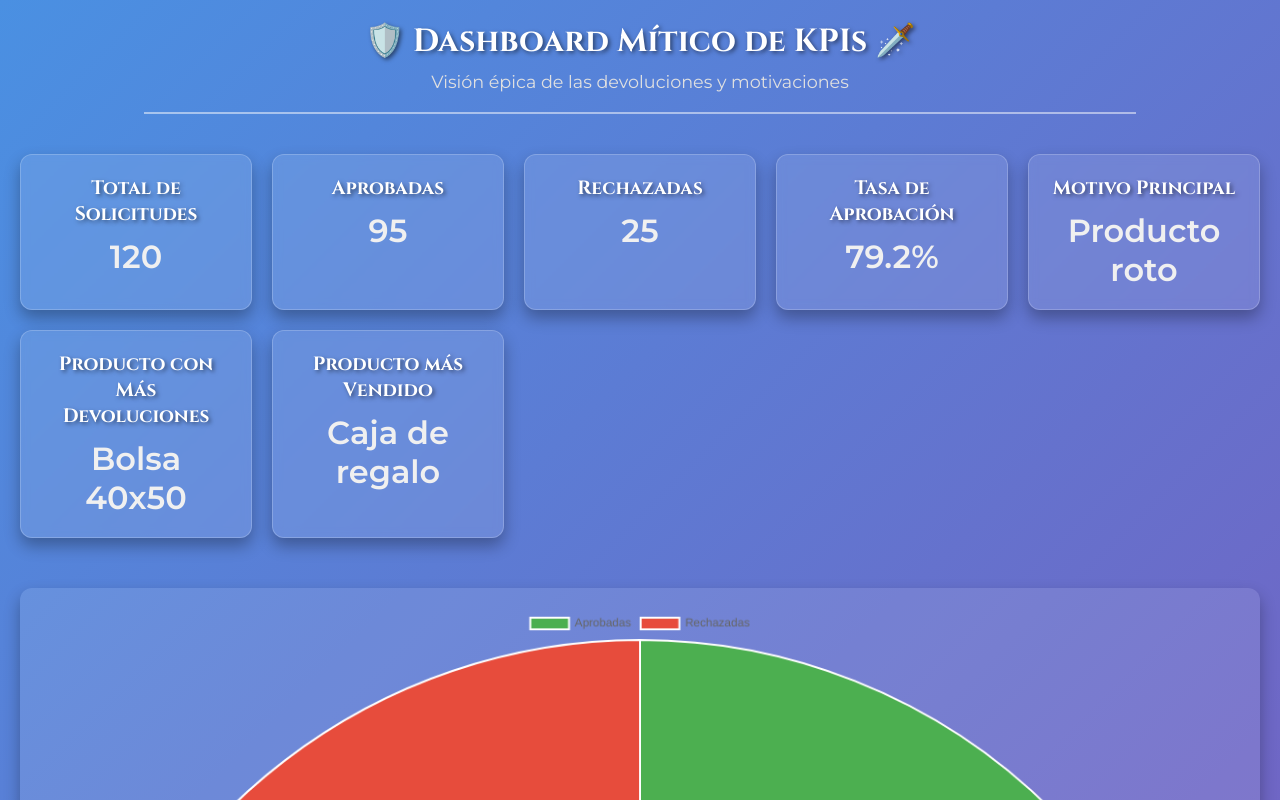
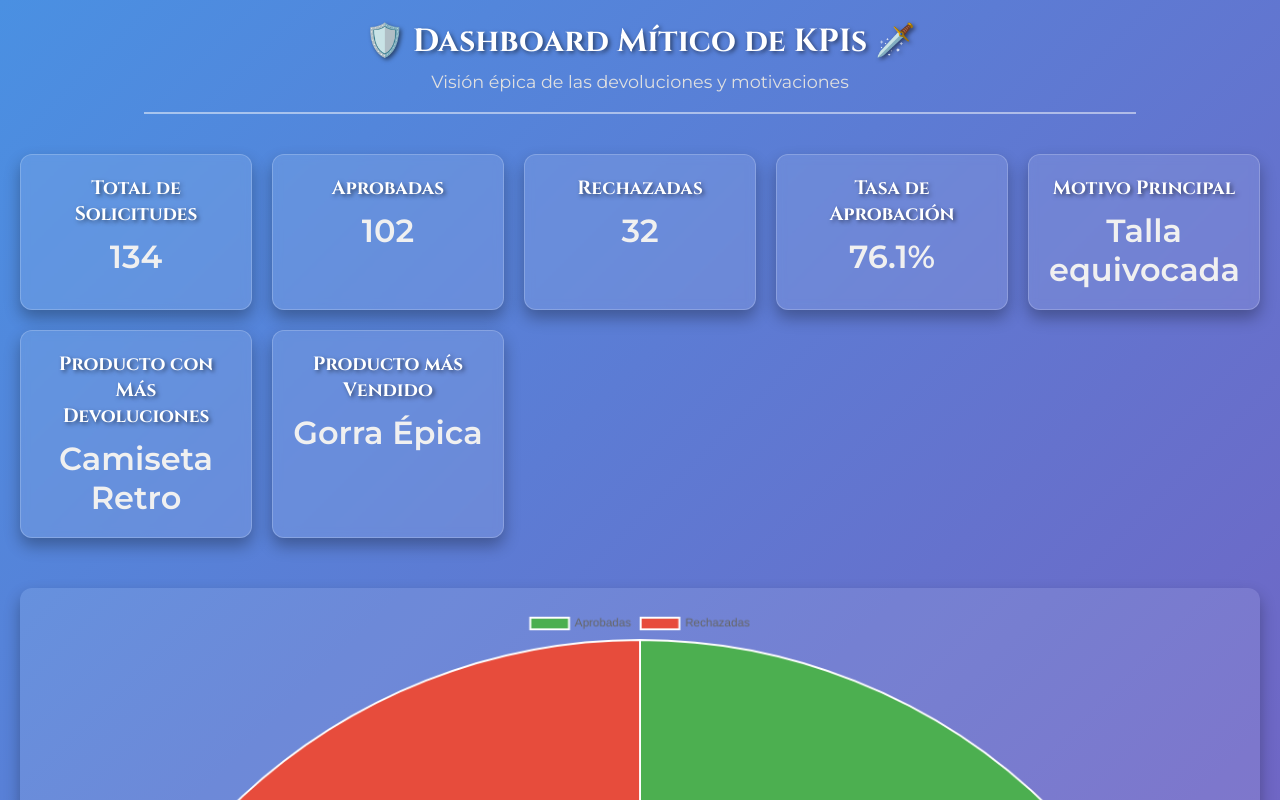
Before and after one commit to tobiasc541/kpi-dashboard, a plain HTML site: page index.html in a window 1280 px wide. Shown: the top 800 px of the page. Drawn offline with nearby package versions, Linux system fonts and the light colour scheme.

Commit message:
Update index.html

```diff
--- a/index.html
+++ b/index.html
@@ -74,31 +74,19 @@
     <canvas id="returnsChart"></canvas>
     <canvas id="salesChart"></canvas>
   </div>
+
   <script>
-    // ========= DATOS DE PRUEBA para la vista =========
-    const ejemplo = {
-      total: 120,
-      approved: 95,
-      rejected: 25,
-      rate: 79.2,
-      topReason: 'Producto roto',
-      topProduct: 'Bolsa 40x50',
-      bestSeller: 'Caja de regalo',
-      reasons: [
-        { reason: 'Producto roto', count: 15 },
-        { reason: 'Talla equivocada', count: 10 },
-        { reason: 'Color distinto', count: 5 },
-      ],
-      returnsByProduct: [
-        { product: 'Bolsa 40x50', count: 12 },
-        { product: 'Mochila deportiva', count: 8 },
-      ],
-      salesByProduct: [
-        { product: 'Caja de regalo', count: 50 },
-        { product: 'Set de tazas', count: 30 },
-      ],
-    };
+    // === URL DE TU WEBHOOK EN N8N ===
+    const N8N_WEBHOOK = 'https://TU_N8N_HOST/api/webhook/TU_WEBHOOK_PATH';
 
+    // === Función para traer datos reales de n8n ===
+    async function fetchKPIs() {
+      const res = await fetch(N8N_WEBHOOK);
+      if (!res.ok) throw new Error('Error al obtener KPIs: ' + res.status);
+      return await res.json();
+    }
+
+    // === Render de los KPIs en pantalla ===
     function renderKPIs(data) {
       document.getElementById('total').textContent      = data.total;
       document.getElementById('approved').textContent   = data.approved;
@@ -153,12 +141,35 @@
       });
     }
 
-    // RENDER de prueba:
+    // === DATOS DE PRUEBA (solo para ver la estética) ===
+    const ejemplo = {
+      total: 134,
+      approved: 102,
+      rejected: 32,
+      rate: 76.1,
+      topReason: 'Talla equivocada',
+      topProduct: 'Camiseta Retro',
+      bestSeller: 'Gorra Épica',
+      reasons: [
+        { reason: 'Talla equivocada', count: 18 },
+        { reason: 'Color distinto', count: 10 },
+        { reason: 'Producto dañado', count: 4 },
+      ],
+      returnsByProduct: [
+        { product: 'Camiseta Retro', count: 12 },
+        { product: 'Pantalón Clásico', count: 8 },
+      ],
+      salesByProduct: [
+        { product: 'Gorra Épica', count: 60 },
+        { product: 'Calcetines Míticos', count: 45 },
+      ],
+    };
+
+    // === Al cargar: muestra datos de prueba ===
     renderKPIs(ejemplo);
 
-    // Cuando quieras usar datos reales, coméntalo y descomenta esto:
+    // === Cuando quieras datos reales, comenta la línea anterior y descomenta esta: ===
     // fetchKPIs().then(renderKPIs).catch(console.error);
   </script>
-
 </body>
 </html>
```
